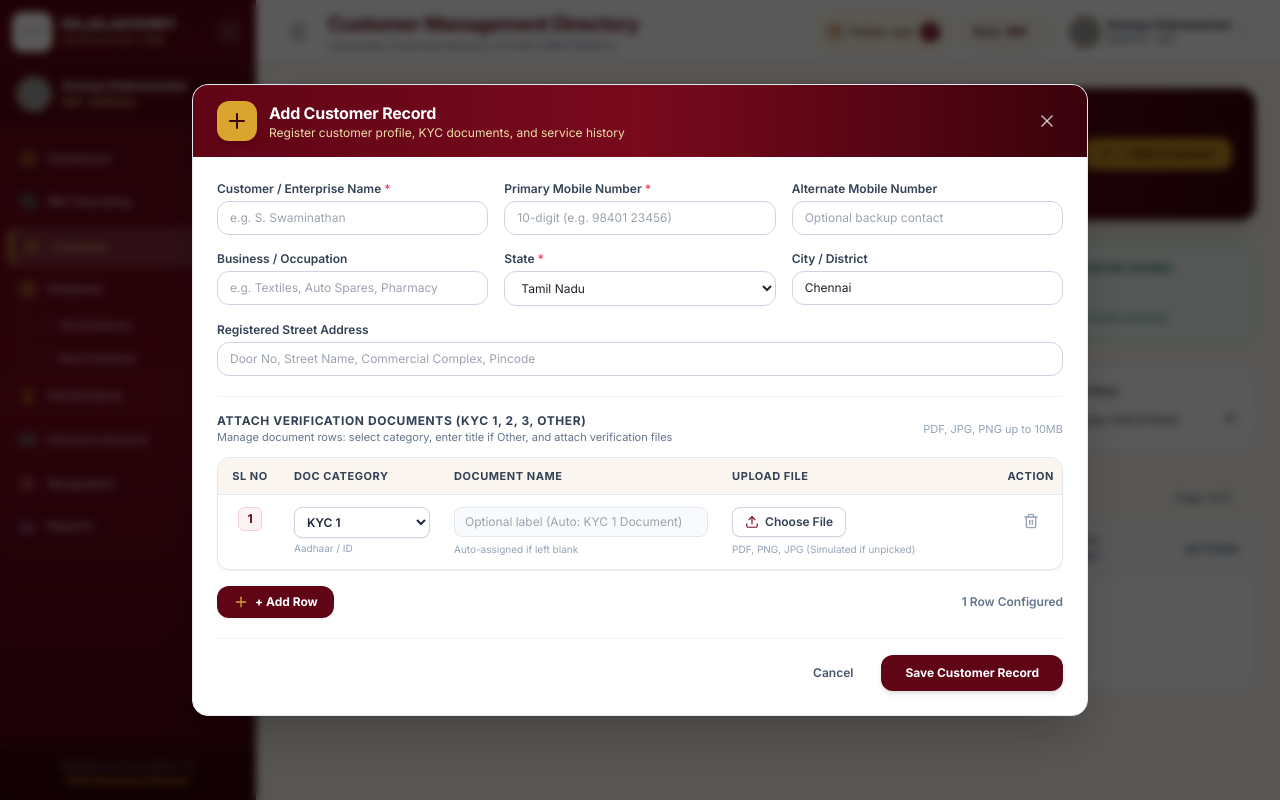
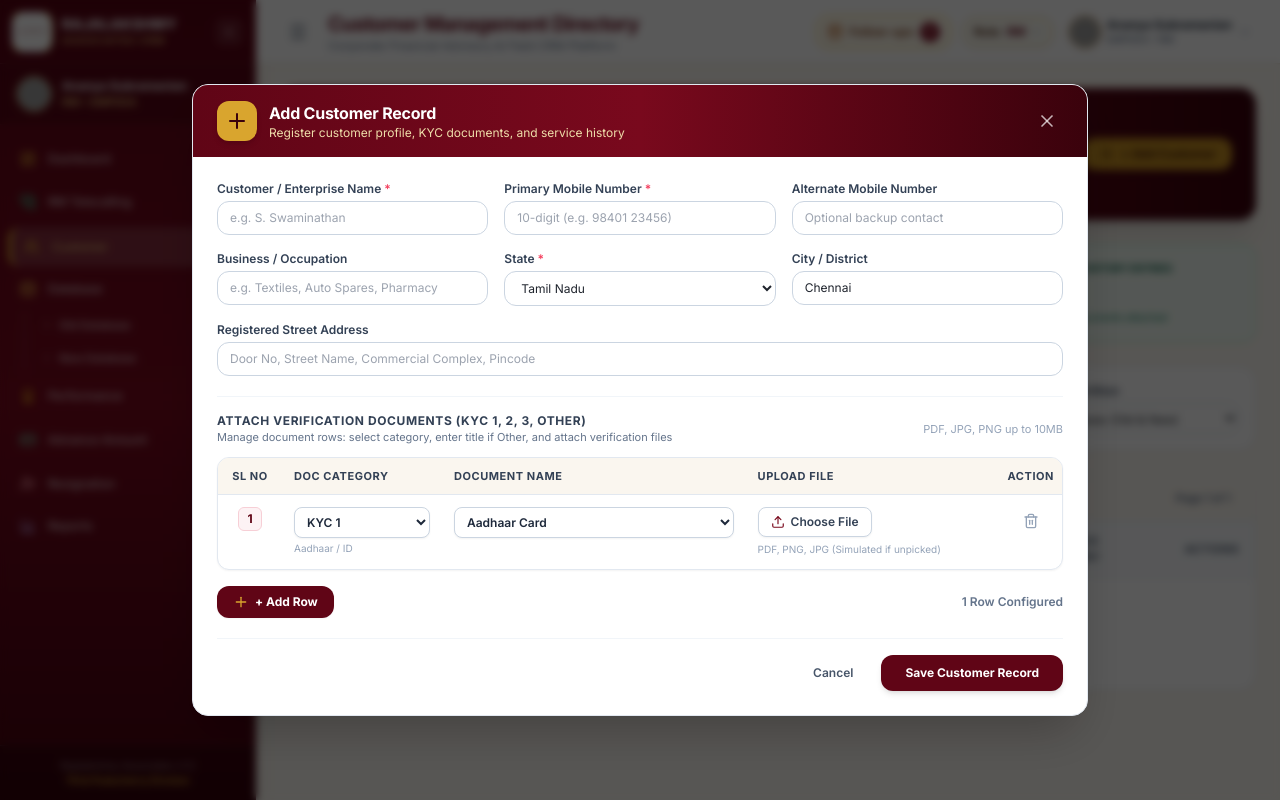
Before and after one commit to sivaathri/Rajalakshmy-Associates-CRM, a React (Vite) app: page /customers in a window 1280 px wide. Both pictures are taken after typing "Sample" into the empty fields and a click on the button "+ Add Customer". Built offline with nearby package versions, Linux system fonts and the light colour scheme; grey boxes are pictures that could not be loaded.

Commit message:
Add Document Name dropdown with conditional custom input on Others selection

```diff
--- a/src/components/customers/AddCustomerModal.jsx
+++ b/src/components/customers/AddCustomerModal.jsx
@@ -16,6 +16,36 @@ import {
   Plus
 } from 'lucide-react';
 
+export const DOCUMENT_NAME_OPTIONS = [
+  'Aadhaar Card',
+  'PAN Card',
+  'Voter ID',
+  'Driving License',
+  'Passport',
+  'GST Registration Certificate',
+  'Udyam / MSME Certificate',
+  'Bank Statement (Last 6 Months)',
+  'ITR / Form 16 (Last 2 Years)',
+  'Trade License',
+  'Rental Agreement / Lease Deed',
+  'Property Tax Receipt / EB Bill',
+  'Partnership Deed / MOA & AOA',
+  'Board Resolution / Authority Letter',
+  'Salary Slips (3 Months)',
+  'Others'
+];
+
+const getDefaultDocNameForIndex = (index) => {
+  const defaults = [
+    'Aadhaar Card',
+    'PAN Card',
+    'GST Registration Certificate',
+    'Bank Statement (Last 6 Months)',
+    'ITR / Form 16 (Last 2 Years)'
+  ];
+  return defaults[index - 1] || 'Others';
+};
+
 export const AddCustomerModal = ({ isOpen, onClose, defaultDatabase = 'new', defaultType = 'known' }) => {
   const { addCustomer } = useCRM();
   const { currentUser } = useAuth();
@@ -30,12 +60,13 @@ export const AddCustomerModal = ({ isOpen, onClose, defaultDatabase = 'new', def
   const [state, setState] = useState('Tamil Nadu');
   const [city, setCity] = useState('Chennai');
 
-  // Dynamic Document Rows state (Sl. No, Category, Custom Name, File, Actions)
+  // Dynamic Document Rows state (Sl. No, Category, Doc Name dropdown, Custom Name if Others, File, Actions)
   const [docRows, setDocRows] = useState([
     {
       id: 'row-1',
       category: 'KYC 1',
-      customName: '',
+      docName: 'Aadhaar Card',
+      customDocName: '',
       file: null,
       fileName: '',
       fileSize: ''
@@ -48,12 +79,14 @@ export const AddCustomerModal = ({ isOpen, onClose, defaultDatabase = 'new', def
   const handleAddRow = () => {
     const nextIndex = docRows.length + 1;
     const nextCategory = `KYC ${nextIndex}`;
+    const nextDocName = getDefaultDocNameForIndex(nextIndex);
     setDocRows(prev => [
       ...prev,
       {
         id: `row-${Date.now()}-${nextIndex}`,
         category: nextCategory,
-        customName: '',
+        docName: nextDocName,
+        customDocName: '',
         file: null,
         fileName: '',
         fileSize: ''
@@ -67,9 +100,15 @@ export const AddCustomerModal = ({ isOpen, onClose, defaultDatabase = 'new', def
     );
   };
 
-  const handleRowCustomNameChange = (id, newName) => {
+  const handleRowDocNameChange = (id, newDocName) => {
     setDocRows(prev =>
-      prev.map(row => (row.id === id ? { ...row, customName: newName } : row))
+      prev.map(row => (row.id === id ? { ...row, docName: newDocName } : row))
+    );
+  };
+
+  const handleRowCustomDocNameChange = (id, customName) => {
+    setDocRows(prev =>
+      prev.map(row => (row.id === id ? { ...row, customDocName: customName } : row))
     );
   };
 
@@ -115,34 +154,29 @@ export const AddCustomerModal = ({ isOpen, onClose, defaultDatabase = 'new', def
       return;
     }
 
-    // Validate if any row selected as 'Other' has empty document name
+    // Validate if any row selected as 'Others' has empty document name
     for (let i = 0; i < docRows.length; i++) {
       const r = docRows[i];
-      if (r.category === 'Other' && !r.customName.trim()) {
-        alert(`Please enter the document name for Sl. No ${i + 1} (Other)`);
+      if (r.docName === 'Others' && !r.customDocName.trim()) {
+        alert(`Please enter the document name for Sl No ${i + 1} (Others)`);
         return;
       }
     }
 
     // Process documents from rows
     const processedDocuments = docRows.map((r, idx) => {
-      const categoryLabel = r.category === 'Other' && r.customName.trim()
-        ? `Other: ${r.customName.trim()}`
-        : r.category;
+      const resolvedDocName = r.docName === 'Others'
+        ? r.customDocName.trim()
+        : r.docName;
 
-      const defaultNames = {
-        'KYC 1': 'Aadhaar_ID_Proof.pdf',
-        'KYC 2': 'PAN_Card_Proof.pdf',
-        'KYC 3': 'GST_Business_License.pdf'
-      };
-
-      const name = r.fileName || (r.customName.trim() ? `${r.customName.trim()}.pdf` : (defaultNames[r.category] || `${r.category}_Document.pdf`));
+      const name = r.fileName || `${resolvedDocName.replace(/[^\w.-]/g, '_')}.pdf`;
       const size = r.fileSize || '1.2 MB';
 
       return {
         id: `DOC-${Date.now().toString().slice(-4)}-${idx + 1}`,
-        category: categoryLabel,
+        category: r.category,
         name,
+        docTitle: resolvedDocName,
         size,
         uploadDate: new Date().toISOString().split('T')[0]
       };
@@ -372,36 +406,43 @@ export const AddCustomerModal = ({ isOpen, onClose, defaultDatabase = 'new', def
                           </span>
                         </td>
 
-                        {/* Document Name: Shows active input if 'Other', or optional title input for KYC */}
+                        {/* Document Name: Choose in a dropdown. If 'Others' is selected, then only show the input to enter doc name */}
                         <td className="py-3 px-3 align-top">
-                          {row.category === 'Other' ? (
-                            <div className="space-y-1">
+                          <div className="space-y-1.5">
+                            <select
+                              value={row.docName}
+                              onChange={(e) => handleRowDocNameChange(row.id, e.target.value)}
+                              className={`w-full text-xs font-semibold rounded-lg border py-1.5 px-2 bg-white text-slate-800 focus:outline-none shadow-sm ${
+                                row.docName === 'Others'
+                                  ? 'border-amber-400 bg-amber-50/30 focus:border-amber-600'
+                                  : 'border-slate-300 focus:border-burgundy-800'
+                              }`}
+                            >
+                              {DOCUMENT_NAME_OPTIONS.map(opt => (
+                                <option key={opt} value={opt}>
+                                  {opt}
+                                </option>
+                              ))}
+                            </select>
+
+                            {/* Only show input to enter document name if 'Others' is selected in this dropdown */}
+                            {row.docName === 'Others' && (
+                              <div className="space-y-1 animate-fade-in">
                                 <input
                                   type="text"
                                   required
                                   placeholder="Enter document name *"
-                                value={row.customName}
-                                onChange={(e) => handleRowCustomNameChange(row.id, e.target.value)}
-                                className="w-full text-xs rounded-lg border border-amber-400 bg-amber-50/60 py-1.5 px-2.5 font-medium text-slate-800 placeholder-amber-700/60 focus:outline-none focus:border-amber-600 focus:bg-white shadow-sm"
+                                  value={row.customDocName}
+                                  onChange={(e) => handleRowCustomDocNameChange(row.id, e.target.value)}
+                                  className="w-full text-xs rounded-lg border border-amber-400 bg-amber-50/70 py-1.5 px-2.5 font-medium text-slate-800 placeholder-amber-700/60 focus:outline-none focus:border-amber-600 focus:bg-white shadow-sm"
+                                  autoFocus
                                 />
                                 <span className="text-[10px] text-amber-700 font-bold block">
-                                * Required for Other (e.g. Rental Agreement, Trade License)
-                              </span>
-                            </div>
-                          ) : (
-                            <div className="space-y-1">
-                              <input
-                                type="text"
-                                placeholder={`Optional label (Auto: ${row.category} Document)`}
-                                value={row.customName}
-                                onChange={(e) => handleRowCustomNameChange(row.id, e.target.value)}
-                                className="w-full text-xs rounded-lg border border-slate-200 py-1.5 px-2.5 bg-slate-50 hover:bg-white focus:bg-white focus:border-burgundy-800 focus:outline-none transition"
-                              />
-                              <span className="text-[10px] text-slate-400 block">
-                                Auto-assigned if left blank
+                                  * Required: Enter custom document name
                                 </span>
                               </div>
                             )}
+                          </div>
                         </td>
 
                         {/* Choose / Upload File */}
```
Lines whose indentation alone changed are shown as unchanged.
